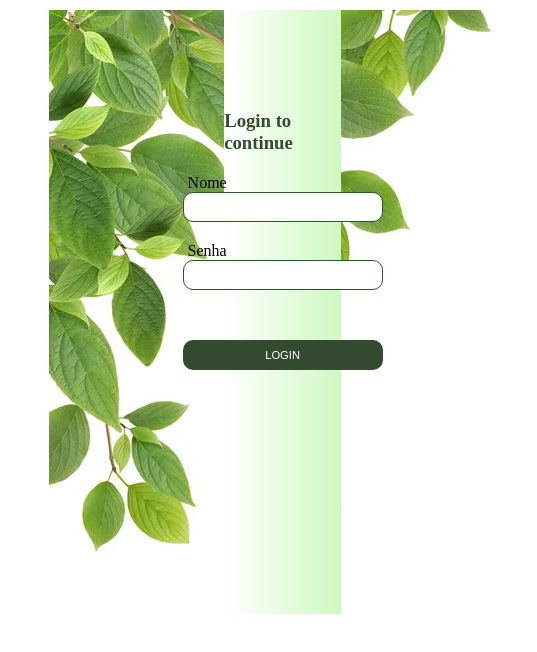
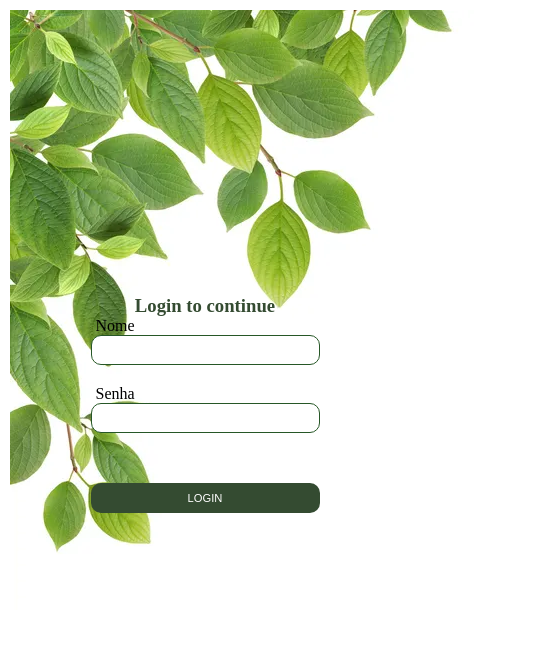
Before and after one commit to adsMichel/formulario_lucas, a plain HTML site: page index.html in a window 390 px wide. Shown: the whole page, 537 px wide, since content can reach past the window. Drawn offline with Linux system fonts and the light colour scheme.

Commit message:
small media query

```diff
--- a/index.html
+++ b/index.html
@@ -1,5 +1,5 @@
 <!DOCTYPE html>
-<html lang="en">
+<html lang="pt-br">
   <head>
     <meta charset="UTF-8" />
     <meta name="viewport" content="width=device-width, initial-scale=1.0" />
--- a/styles.css
+++ b/styles.css
@@ -11,7 +11,8 @@ h3 {
 
 .login {
     display: flex;
-    width: 80vw;
+    width: 100vw;
+    height: 100vh;
     margin: 0 auto;
     padding: 10px;
 }
@@ -54,3 +55,32 @@ button {
     border: none;
     text-transform: uppercase;
 }
+
+@media screen and (max-width: 764px) {
+    h3 {
+        margin: 0 auto;
+    }
+    .login {
+        display: block;
+        width: 100%;
+    }
+    .login_img {
+        /* display: none; */
+        width: 100%;
+    }
+
+    .login_form {
+        position: fixed;
+        width: 100%;
+        z-index: 1;
+        top: 35%;
+        background: none;
+    }
+    input {
+        width: 100%;
+    }
+
+    button {
+        width: 100%;
+    }
+}
```
